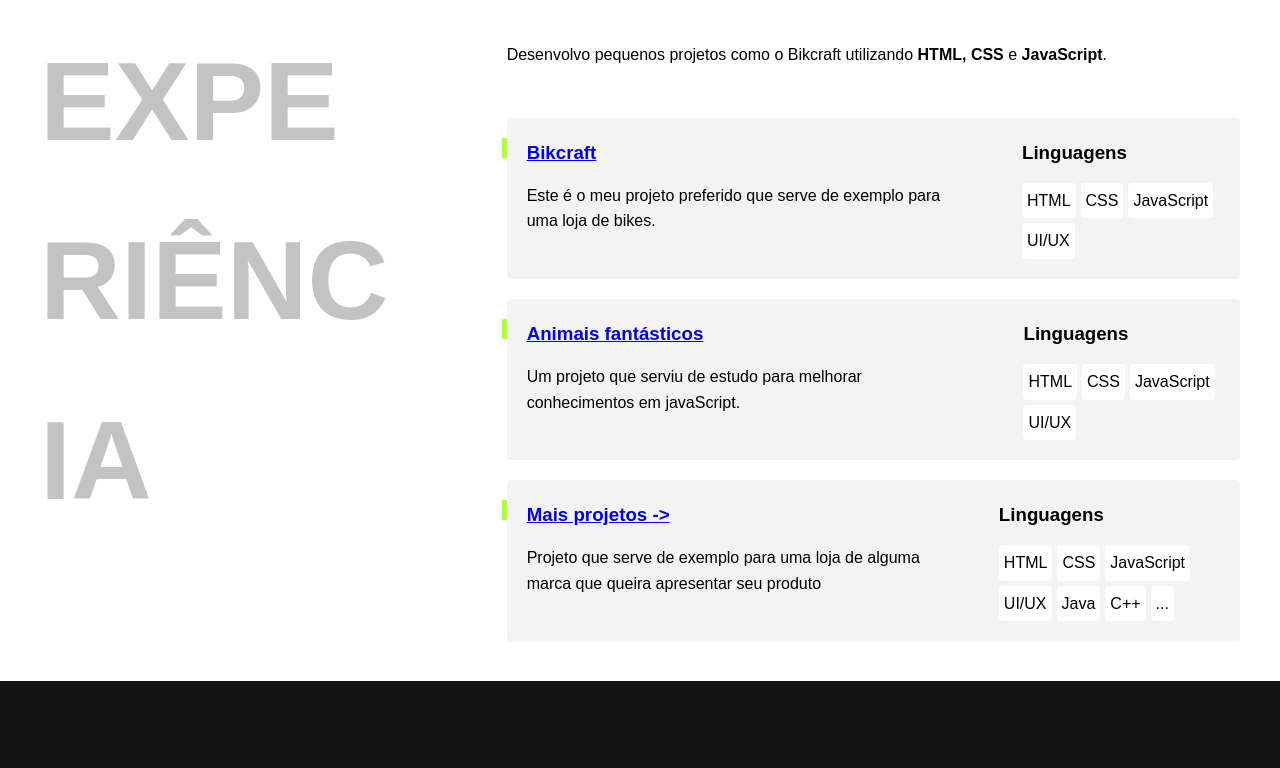
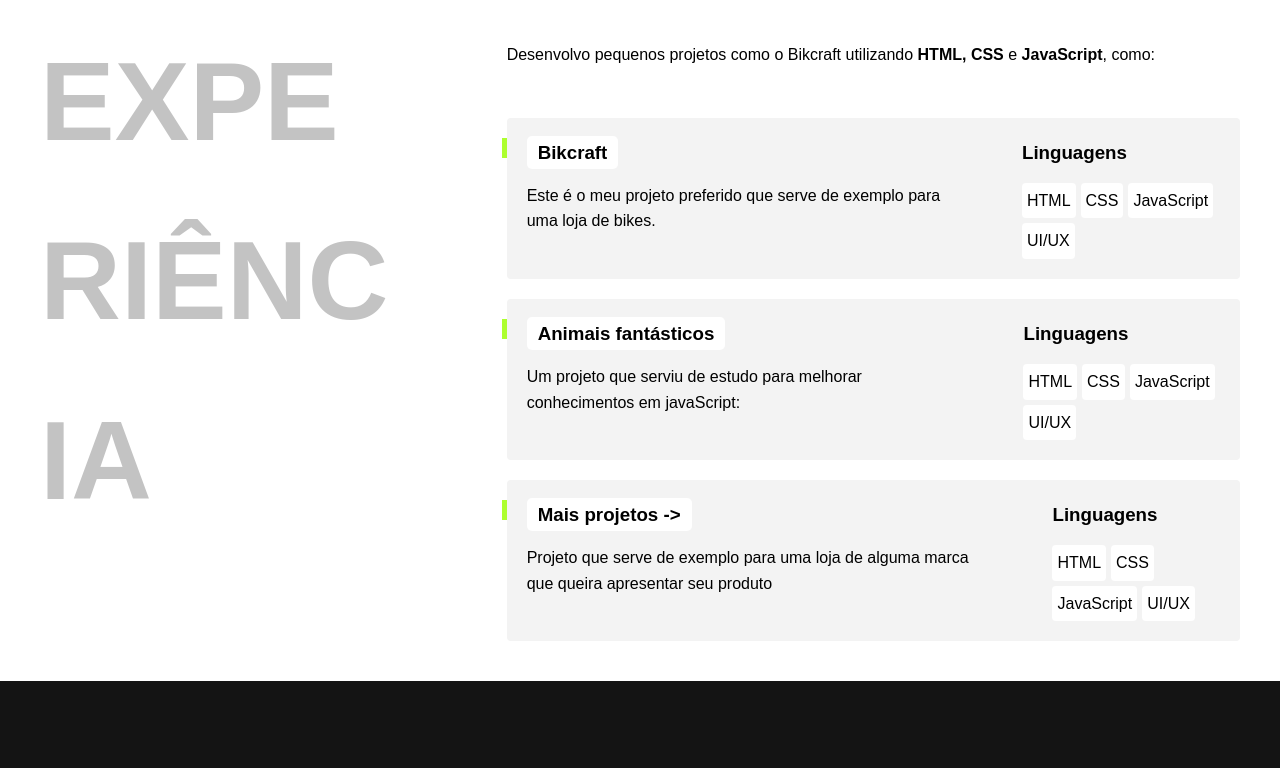
Before and after one commit to CaelSS/Portfolio-2.0, a website: page index.html in a window 1280 px wide. Shown: the part 580-1348 px from the top of the page. Drawn offline with Linux system fonts and the light colour scheme.

Commit message:
css styles

```diff
--- a/css/experiencia.css
+++ b/css/experiencia.css
@@ -5,6 +5,25 @@
   gap: 100px;
   padding: 40px 20px;
   margin: 0 auto;
+
+
+  h3 a {
+
+    text-decoration: none;
+    color: black;
+    padding: 5px 10px;
+    border-radius: 5px;
+    background-color: rgb(255, 255, 255);
+    transition: background-color 0.2s ease;
+    border: transparent 1px solid;
+
+
+
+  }
+
+  a:hover{
+      background-color: rgb(228, 245, 217);
+    }
 
 
   .titulo-exp {
@@ -20,7 +39,7 @@
     display: grid;
     gap: 20px;
 
-    .subtitulo{
+    .subtitulo {
       margin-top: 30px;
       margin-bottom: 30px;
     }
@@ -39,7 +58,7 @@
       }
     }
 
-    .projeto::before{
+    .projeto::before {
       content: "";
       width: 5px;
       height: 20px;
@@ -58,7 +77,7 @@
         display: flex;
         gap: 5px;
 
-        a{
+        a {
 
           text-decoration: none;
           background-color: white;
@@ -71,7 +90,7 @@
 
         }
 
-        a:hover{
+        a:hover {
 
           background-color: greenyellow;
 
@@ -86,20 +105,20 @@
   }
 }
 
-@media (max-width: 700px){
+@media (max-width: 700px) {
 
-  .experiencia{
+  .experiencia {
     display: grid;
     grid-template-columns: 1fr;
     gap: 10px;
 
-    .titulo-exp{
+    .titulo-exp {
       font-size: 3rem;
       text-align: center;
     }
   }
 
-  main{
+  main {
 
     border-bottom: #c3c3c3 1px dashed;
 
--- a/index.html
+++ b/index.html
@@ -41,12 +41,12 @@
       <div class="projetos">
         <span class="subtitulo">
           Desenvolvo pequenos projetos como o Bikcraft utilizando
-          <b>HTML, CSS </b> e <b>JavaScript</b>.
+          <b>HTML, CSS </b> e <b>JavaScript</b>, como:
         </span>
 
         <div class="projeto">
           <div>
-            <h3> <a href="https://github.com/CaelSS/bikcraft-bikes-eletricas.git" target="_blank">Bikcraft</a></h3>
+            <h3> <a href="https://bikcraft-bikes-eletricas.vercel.app/" target="_blank">Bikcraft</a></h3>
 
             <p>
               Este é o meu projeto preferido que serve de exemplo para uma loja de bikes.
@@ -69,7 +69,7 @@
             <h3><a href="https://github.com/CaelSS/Animais-fantasticos.git" target="_blank">Animais fantásticos</a></h3>
 
             <p>
-              Um projeto que serviu de estudo para melhorar conhecimentos em javaScript.
+              Um projeto que serviu de estudo para melhorar conhecimentos em javaScript:
             </p>
           </div>
           <div>
@@ -99,9 +99,7 @@
               <li><a href="#">CSS</a></li>
               <li><a href="#">JavaScript</a></li>
               <li><a href="#">UI/UX</a></li>
-              <li><a href="#">Java</a></li>
-              <li><a href="#">C++</a></li>
-              <li><a href="#">...</a></li>
+
             </ul>
           </div>
         </div>
@@ -165,7 +163,7 @@
                 <br>
                 <h3>Proximos passos: </h3>
                 <li> TAILWIND - origamid <span>05/12/2025</span></li>
-                <li> BOOTSRAP - origamid <span>05/12/2025</span></li>
+                <li> BOOTSTRAP - origamid <span>05/12/2025</span></li>
 
               </ul>
             </div>
```
